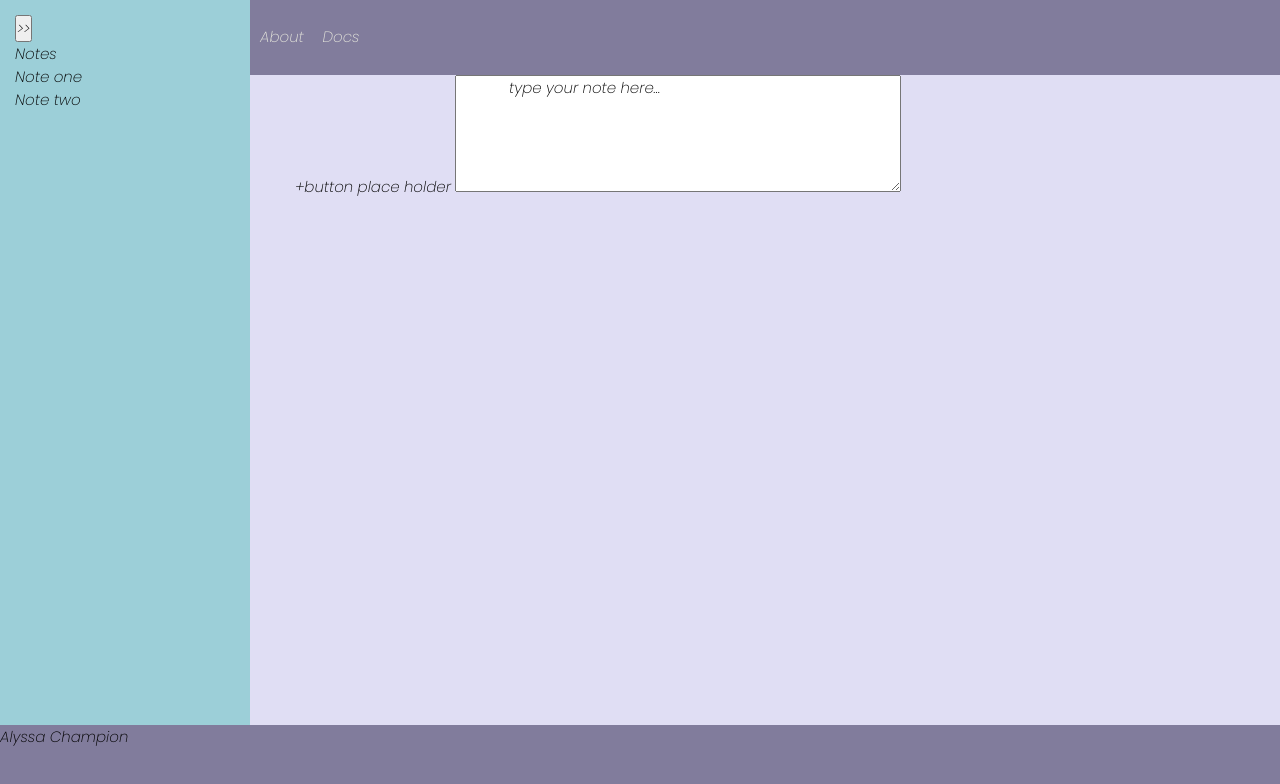
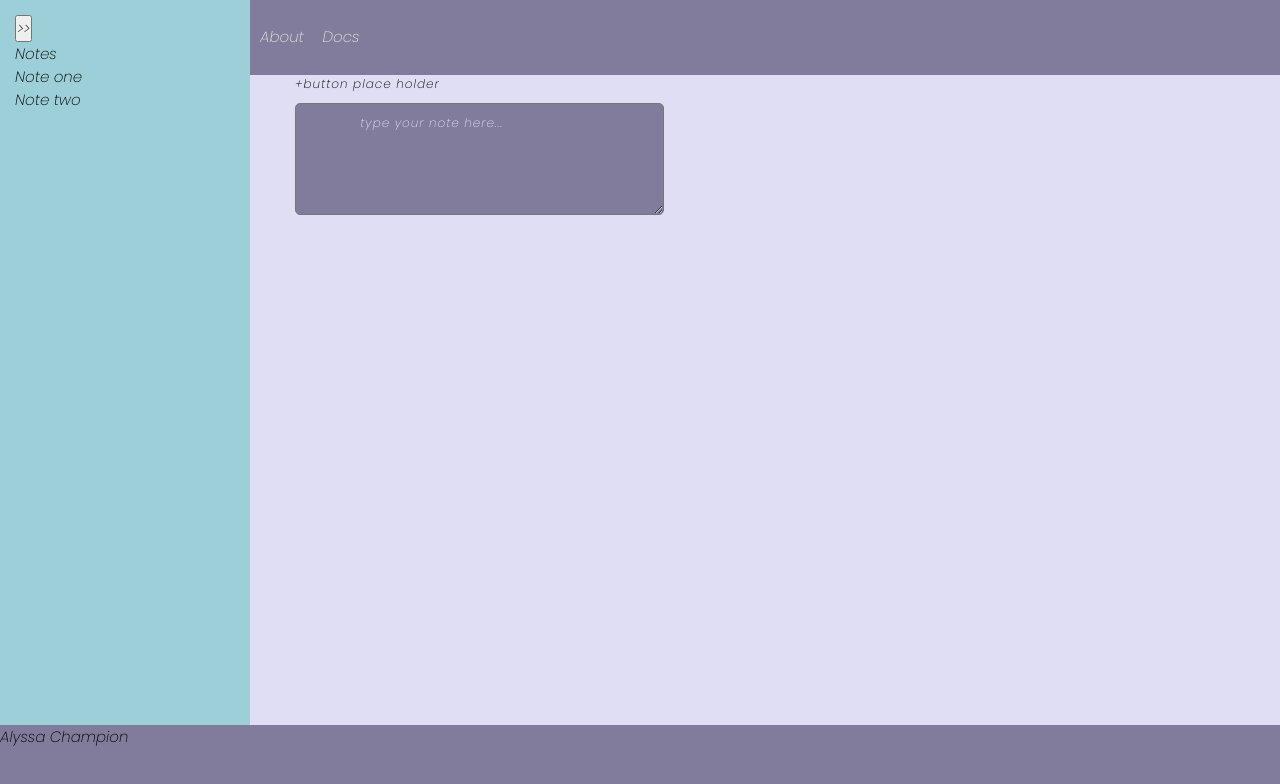
Before and after one commit to Champion-Alyssa/assignment_1, a plain HTML site: page note.html in a window 1280 px wide. Drawn offline with Linux system fonts and the light colour scheme.

Commit message:
added styling to textbox

```diff
--- a/styles.css
+++ b/styles.css
@@ -60,3 +60,22 @@ nav a {
     padding-top: 25px;
     font-size: 10px;
 }
+
+label,
+textarea {
+    font-size: .8rem;
+    letter-spacing: 1px;
+}
+
+textarea {
+    padding: 10px;
+    line-height: 1.5;
+    border-radius: 5px;
+    color:#e0def4 ;
+    background-color:#817c9c ;
+}
+
+label {
+    display: block;
+    margin-bottom: 10px;
+}
```
